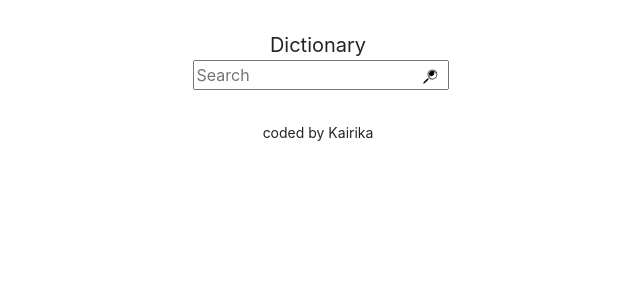
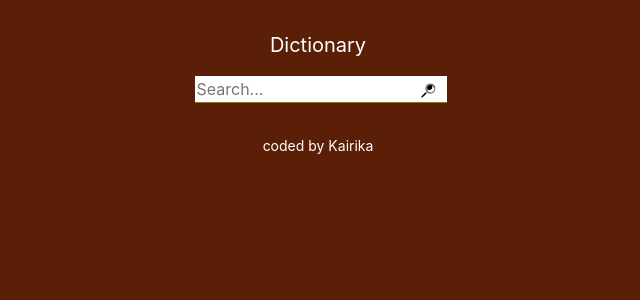
Before and after one commit to kairikadev/dictionary-app, a React (Create React App) app: page / in a window 1280 px wide. Shown: the top 300 px of the page, without its empty margins (322-962 px from the left). Built offline with nearby package versions, Linux system fonts and the light colour scheme.

Commit message:
added useState

```diff
--- a/src/App.css
+++ b/src/App.css
@@ -1,3 +1,6 @@
+body {
+    background-color: #5B1F07;
+}
 .App-header {
     text-align: center;
     font-size: 20px;
--- a/src/Dictionary.css
+++ b/src/Dictionary.css
@@ -1,5 +1,13 @@
+body {
+    color: white;
+}
 form {
     text-align: center;
+
+}
+input {
+    border-style:none;
+    border-bottom: olive solid 1px;
 }
 button {
     background: transparent;
--- a/src/Dictionary.js
+++ b/src/Dictionary.js
@@ -1,4 +1,5 @@
 import React, {useState} from "react";
+import Results from "./Results";
 import "./Dictionary.css";
 import { GiMagnifyingGlass } from 'react-icons/gi';
 import axios from "axios";
@@ -6,9 +7,11 @@
 
 export default function Dictionary(){
     let [keyword, setKeyword] = useState("");
+    let [results, setResults] = useState(null);
 
     function handleResponse(response){
         console.log(response.data);
+        setResults(response.data[0]);
     }
 
     function search(event){
@@ -24,12 +27,13 @@
     }
     return(
         <div className="dictionary">
-           <form onSubmit={search}>
-           <input type="search" placeholder="Search" onChange={handleKeyword} classNames="search-field" />
+           <form onSubmit={search} className="mt-3">
+           <input type="search" placeholder="Search..." onChange={handleKeyword} classNames="search-field" />
         <button type="submit" className="search-button">
           <GiMagnifyingGlass />
         </button>
            </form>
+           <Results results={results} />
         </div>
 
     )
--- /dev/null
+++ b/src/Results.js
@@ -0,0 +1,16 @@
+import React from "react";
+
+export default function Results(props){
+    console.log(props.results);
+    if(props.results){
+    return(
+        <div className="Results">
+            <h2>
+               {props.results.word}
+            </h2>
+        </div>
+    )}
+    else{
+        return null;
+    }
+}
```
